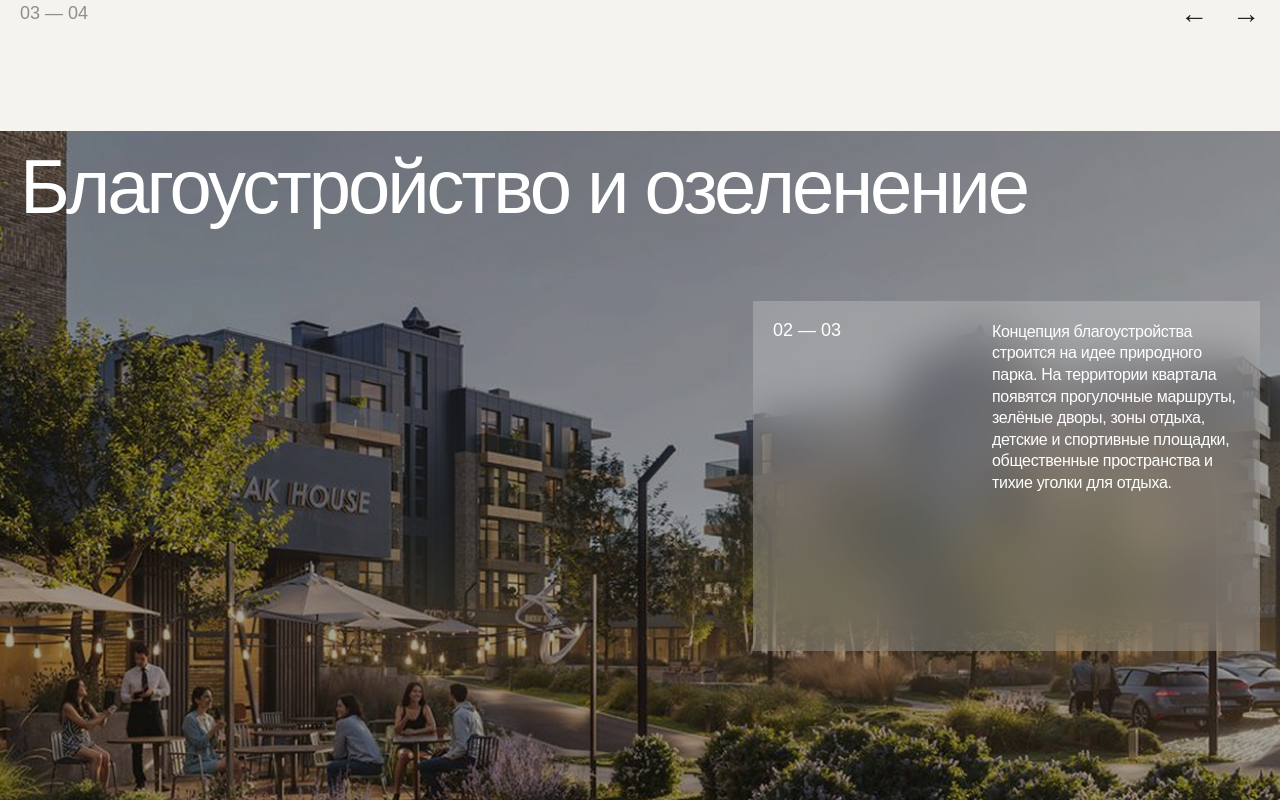
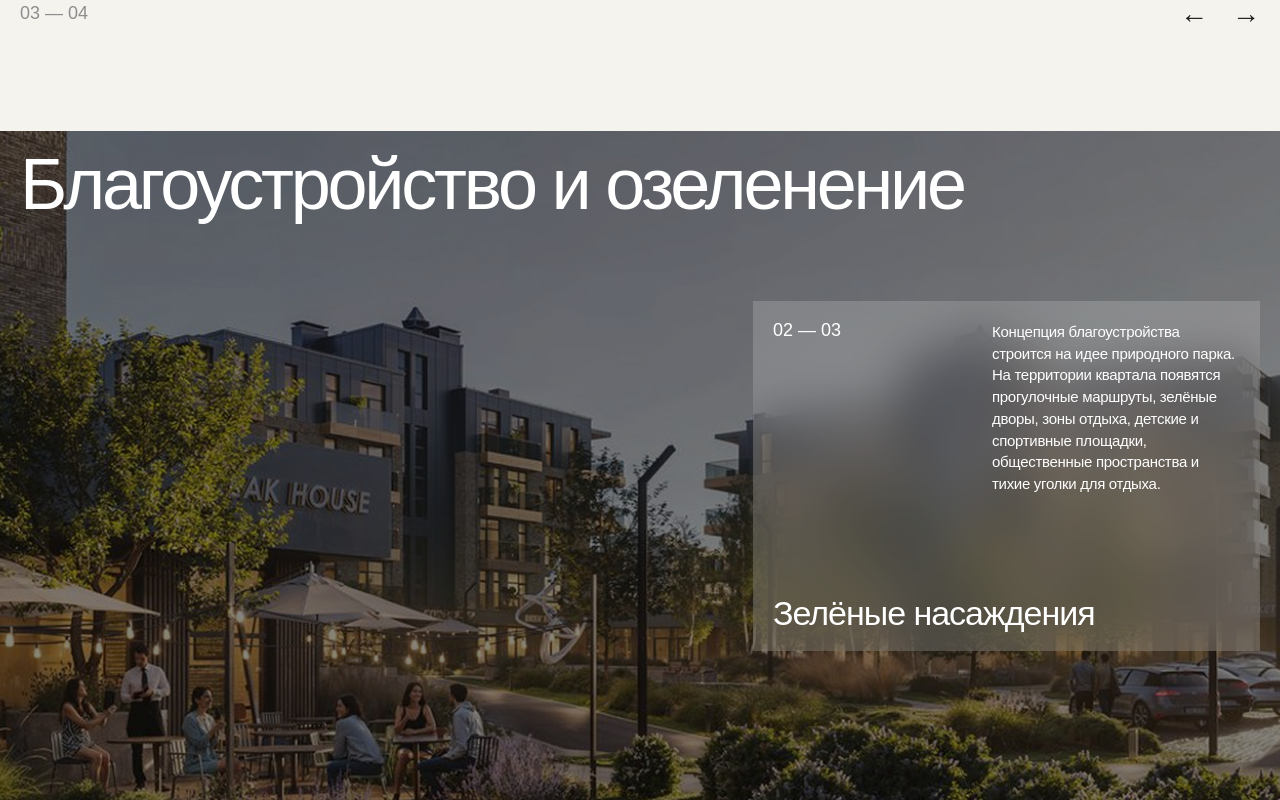
Before and after one commit to nstopack-crypto/istok-site, a Next.js app: page / in a window 1280 px wide. Shown: the part 9500-10300 px from the top of the page. Built offline with nearby package versions, Linux system fonts and the light colour scheme.

Commit message:
Refine landscaping heading and smooth fade transition

```diff
--- a/components/Landscaping.tsx
+++ b/components/Landscaping.tsx
@@ -1,7 +1,7 @@
 "use client";
 
 import Image from "next/image";
-import { useEffect, useMemo, useState } from "react";
+import { useMemo, useState } from "react";
 
 const slides = [
   {
@@ -27,12 +27,11 @@ const slides = [
 export default function Landscaping() {
   const [activeIndex, setActiveIndex] = useState(0);
   const [displayIndex, setDisplayIndex] = useState(0);
-  const [contentVisible, setContentVisible] = useState(true);
   const [isLeftSide, setIsLeftSide] = useState(true);
   const [cursorVisible, setCursorVisible] = useState(false);
   const [cursorX, setCursorX] = useState(0);
   const [cursorY, setCursorY] = useState(0);
-  const [isAnimating, setIsAnimating] = useState(false);
+  const [isFading, setIsFading] = useState(false);
 
   const activeSlide = slides[displayIndex];
 
@@ -42,10 +41,6 @@ export default function Landscaping() {
 
   const prevIndex = useMemo(() => {
     return (activeIndex - 1 + slides.length) % slides.length;
-  }, [activeIndex]);
-
-  useEffect(() => {
-    setDisplayIndex(activeIndex);
   }, [activeIndex]);
 
   const handleMouseMove = (e: React.MouseEvent<HTMLElement>) => {
@@ -59,20 +54,18 @@ export default function Landscaping() {
   };
 
   const animateTo = (targetIndex: number) => {
-    if (isAnimating) return;
+    if (isFading) return;
 
-    setIsAnimating(true);
-    setContentVisible(false);
+    setIsFading(true);
 
     window.setTimeout(() => {
       setActiveIndex(targetIndex);
       setDisplayIndex(targetIndex);
-      setContentVisible(true);
 
       window.setTimeout(() => {
-        setIsAnimating(false);
+        setIsFading(false);
       }, 450);
-    }, 220);
+    }, 250);
   };
 
   const handleClick = () => {
@@ -85,7 +78,7 @@ export default function Landscaping() {
 
   return (
     <section
-      className="relative w-full overflow-hidden bg-[#efebe4] cursor-none"
+      className="relative w-full overflow-hidden bg-[#111111] cursor-none"
       style={{ height: 750 }}
       onMouseMove={handleMouseMove}
       onMouseEnter={() => setCursorVisible(true)}
@@ -94,12 +87,8 @@ export default function Landscaping() {
     >
       <div className="absolute inset-0">
         <div
-          className={`absolute inset-0 transition-all duration-500 ease-out ${
-            contentVisible
-              ? "translate-x-0 opacity-100"
-              : isLeftSide
-                ? "translate-x-[24px] opacity-0"
-                : "-translate-x-[24px] opacity-0"
+          className={`absolute inset-0 transition-opacity duration-[700ms] ease-out ${
+            isFading ? "opacity-0" : "opacity-100"
           }`}
         >
           <Image
@@ -112,20 +101,16 @@ export default function Landscaping() {
         </div>
       </div>
 
-      <div className="absolute inset-0 bg-[rgba(0,0,0,0.18)]" />
+      <div className="absolute inset-0 bg-[rgba(0,0,0,0.34)]" />
 
       <div className="relative z-10 h-full w-full px-[20px]">
-        <h2 className="pt-[20px] max-w-[1100px] text-[48px] font-medium leading-[0.95] tracking-[-0.04em] text-white md:text-[76px]">
+        <h2 className="max-w-[980px] pt-[20px] text-[44px] font-medium leading-[0.94] tracking-[-0.045em] text-white md:text-[72px]">
           Благоустройство и озеленение
         </h2>
 
         <div
-          className={`absolute hidden overflow-hidden bg-[rgba(223,223,223,0.28)] backdrop-blur-[24px] transition-all duration-500 ease-out md:block ${
-            contentVisible
-              ? "translate-x-0 opacity-100"
-              : isLeftSide
-                ? "translate-x-[32px] opacity-0"
-                : "-translate-x-[32px] opacity-0"
+          className={`absolute hidden overflow-hidden bg-[rgba(223,223,223,0.22)] backdrop-blur-[24px] transition-opacity duration-[700ms] ease-out md:block ${
+            isFading ? "opacity-0" : "opacity-100"
           }`}
           style={{
             width: 507,
@@ -135,19 +120,19 @@ export default function Landscaping() {
           }}
           onClick={(e) => e.stopPropagation()}
         >
-          <div className="h-full p-5">
+          <div className="flex h-full flex-col p-5">
             <div className="mb-8 flex items-start justify-between gap-6">
               <p className="text-[18px] font-medium leading-none text-white">
                 {activeSlide.counter}
               </p>
 
-              <p className="max-w-[248px] text-[16px] font-medium leading-[1.35] tracking-[-0.02em] text-white">
+              <p className="max-w-[248px] text-[15px] font-medium leading-[1.45] tracking-[-0.02em] text-white">
                 {activeSlide.text}
               </p>
             </div>
 
-            <div className="flex h-[calc(100%-64px)] items-end">
-              <h3 className="max-w-[360px] text-[40px] font-medium leading-[0.98] tracking-[-0.03em] text-white md:text-[52px]">
+            <div className="mt-auto">
+              <h3 className="max-w-[360px] text-[34px] font-medium leading-[0.98] tracking-[-0.03em] text-white">
                 {activeSlide.title}
               </h3>
             </div>
@@ -155,16 +140,12 @@ export default function Landscaping() {
         </div>
 
         <div
-          className={`absolute bottom-[36px] left-[20px] right-[20px] transition-all duration-500 ease-out md:hidden ${
-            contentVisible
-              ? "translate-x-0 opacity-100"
-              : isLeftSide
-                ? "translate-x-[20px] opacity-0"
-                : "-translate-x-[20px] opacity-0"
+          className={`absolute bottom-[36px] left-[20px] right-[20px] transition-opacity duration-[700ms] ease-out md:hidden ${
+            isFading ? "opacity-0" : "opacity-100"
           }`}
         >
           <div
-            className="overflow-hidden bg-[rgba(223,223,223,0.28)] p-5 backdrop-blur-[24px]"
+            className="overflow-hidden bg-[rgba(223,223,223,0.22)] p-5 backdrop-blur-[24px]"
             onClick={(e) => e.stopPropagation()}
           >
             <div className="mb-8 flex items-start justify-between gap-6">
@@ -172,12 +153,12 @@ export default function Landscaping() {
                 {activeSlide.counter}
               </p>
 
-              <p className="max-w-[248px] text-[16px] font-medium leading-[1.35] tracking-[-0.02em] text-white">
+              <p className="max-w-[248px] text-[15px] font-medium leading-[1.45] tracking-[-0.02em] text-white">
                 {activeSlide.text}
               </p>
             </div>
 
-            <h3 className="max-w-[360px] text-[40px] font-medium leading-[0.98] tracking-[-0.03em] text-white">
+            <h3 className="max-w-[360px] text-[34px] font-medium leading-[0.98] tracking-[-0.03em] text-white">
               {activeSlide.title}
             </h3>
           </div>
```
